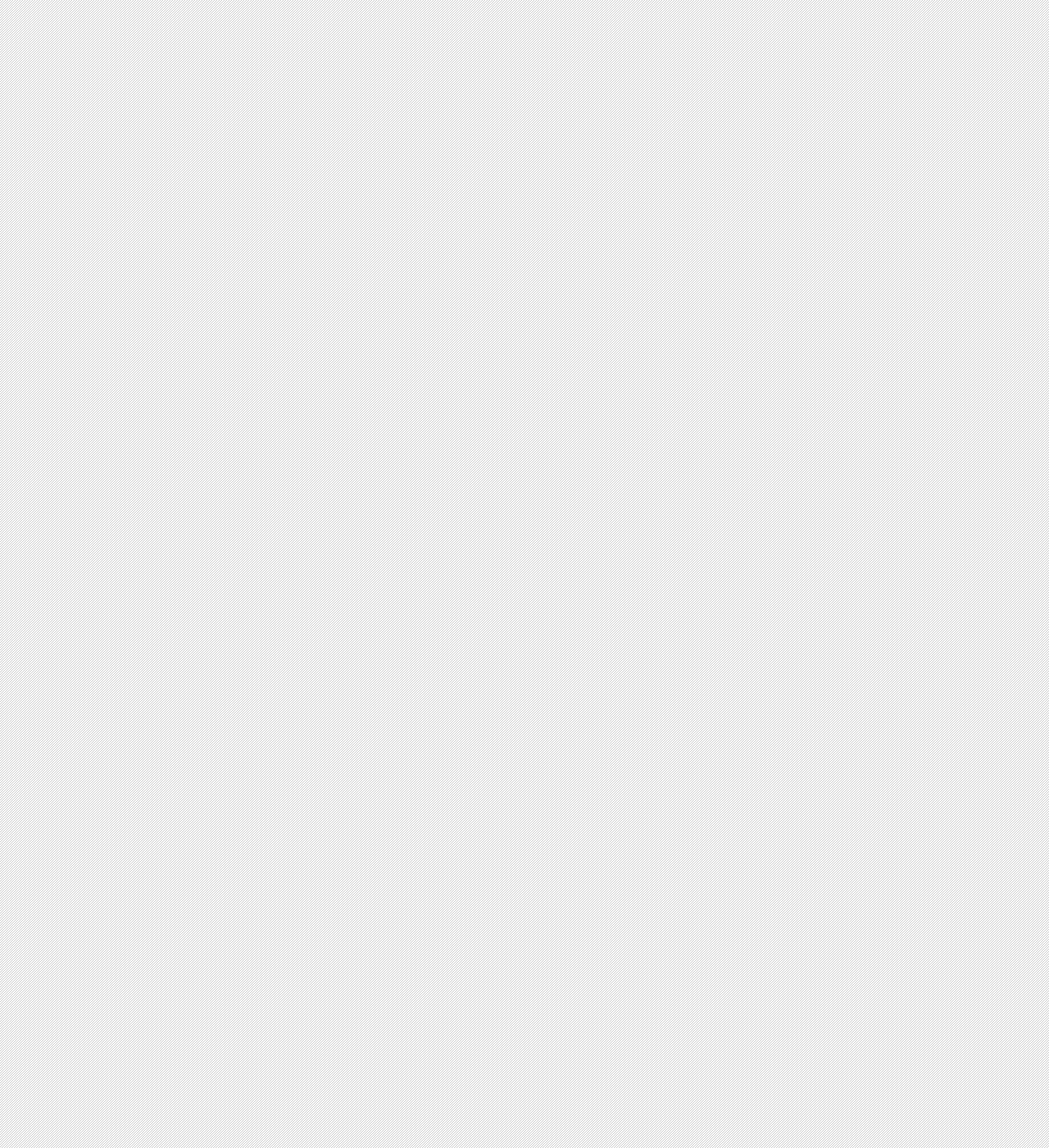
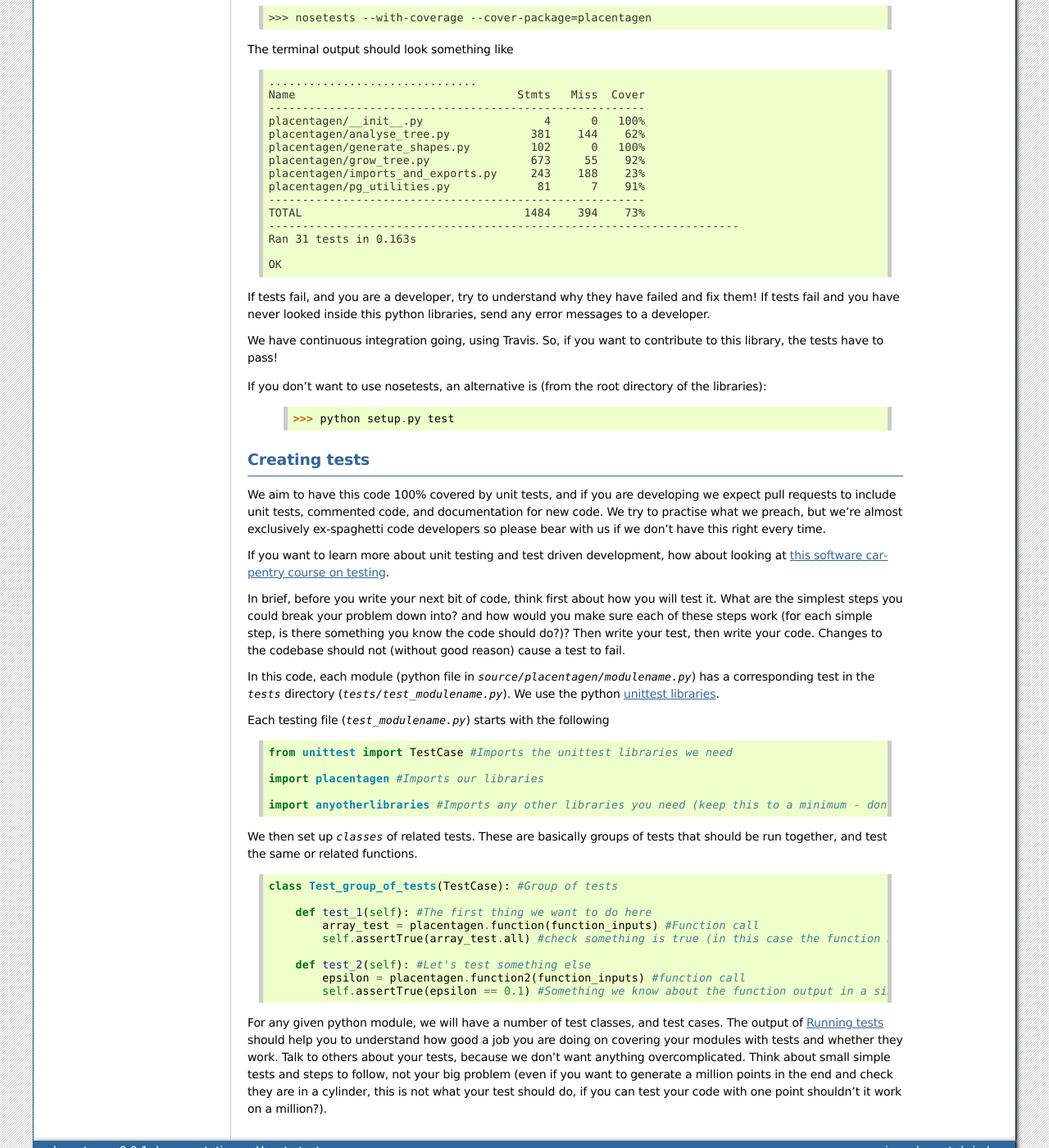
Before and after one commit to VirtualPregnancy/placentagen, a Sphinx documentation site: the page built from docs/testing.rst, in a window 1280 px wide and 1400 px high, scrolled down 427 px. Shown: the whole window at 82% size. Built offline with Sphinx 7.4.7, drawn with Linux system fonts in a browser that asks for light colours; some of the changed text lies outside the part shown.

Commit message:
documentation on testing

```diff
--- a/docs/conf.py
+++ b/docs/conf.py
@@ -35,6 +35,7 @@ extensions = [
     'sphinx.ext.autodoc',
     'sphinx.ext.todo',
     'sphinx.ext.mathjax',
+    'sphinx.ext.autosectionlabel',
 ]
 
 # Add any paths that contain templates here, relative to this directory.
--- a/docs/testing.rst
+++ b/docs/testing.rst
@@ -1,2 +1,107 @@
+===========
 How to test
-***********
+===========
+
+Running tests-  :ref:`Running tests`
+
+Creating tests-  :ref:`Creating tests`
+
+Running tests
+=============
+
+The codebase on the repository is tested using travis continuous integration for python 2.7 and 3.0
+
+To test locally on your machine, within the root directory you can run tests, first install nosetests:
+
+.. code-block:: console
+
+    >>> pip install nose
+
+Then install coverage:
+
+.. code-block:: console
+
+    >>> pip install coverage
+
+You can then check how your tests are doing using the following command:
+
+.. code-block:: console
+
+    >>> nosetests --with-coverage --cover-package=placentagen
+
+The terminal output should look something like
+
+.. code-block:: console
+
+    ...............................
+    Name                                 Stmts   Miss  Cover
+    --------------------------------------------------------
+    placentagen/__init__.py                  4      0   100%
+    placentagen/analyse_tree.py            381    144    62%
+    placentagen/generate_shapes.py         102      0   100%
+    placentagen/grow_tree.py               673     55    92%
+    placentagen/imports_and_exports.py     243    188    23%
+    placentagen/pg_utilities.py             81      7    91%
+    --------------------------------------------------------
+    TOTAL                                 1484    394    73%
+    ----------------------------------------------------------------------
+    Ran 31 tests in 0.163s
+
+    OK
+
+If tests fail, and you are a developer, try to understand why they have failed and fix them! If tests fail and you have
+never looked inside this python libraries, send any error messages to a developer.
+
+We have continuous integration going, using Travis. So, if you want to contribute to this library, the tests have to pass!
+
+If you don't want to use nosetests, an alternative is (from the root directory of the libraries):
+    >>> python setup.py test
+
+
+Creating tests
+==============
+
+We aim to have this code 100% covered by unit tests, and if you are developing we expect pull requests to include unit
+tests, commented code, and documentation for new code. We try to practise what we preach, but we're almost exclusively
+ex-spaghetti code developers so please bear with us if we don't have this right every time.
+
+If you want to learn more about unit testing and test driven development, how about looking at
+`this software carpentry course on testing <https://v4.software-carpentry.org/test/index.html>`_.
+
+In brief, before you write your next bit of code, think first about how you will test it. What are the simplest steps you
+could break your problem down into? and how would you make sure each of these steps work (for each simple step, is there something
+you know the code should do?)? Then write your test, then write your code. Changes to the codebase should not (without good reason)
+cause a test to fail.
+
+In this code, each module (python file in `source/placentagen/modulename.py`) has a corresponding test in the `tests` directory (`tests/test_modulename.py`). We use the python
+`unittest libraries <https://docs.python.org/2/library/unittest.html>`_.
+
+Each testing file (`test_modulename.py`) starts with the following
+
+.. code-block:: python
+
+    from unittest import TestCase #Imports the unittest libraries we need
+
+    import placentagen #Imports our libraries
+
+    import anyotherlibraries #Imports any other libraries you need (keep this to a minimum - dont import libraries for the sake of it!)
+
+We then set up `classes` of related tests. These are basically groups of tests that should be run together, and test the same or related functions.
+
+.. code-block:: python
+
+    class Test_group_of_tests(TestCase): #Group of tests
+
+        def test_1(self): #The first thing we want to do here
+            array_test = placentagen.function(function_inputs) #Function call
+            self.assertTrue(array_test.all) #check something is true (in this case the function must output an array of trues and falses)
+
+        def test_2(self): #Let's test something else
+            epsilon = placentagen.function2(function_inputs) #function call
+            self.assertTrue(epsilon == 0.1) #Something we know about the function output in a simple case
+
+For any given python module, we will have a number of test classes, and test cases. The output of :ref:`Running tests` should
+help you to understand how good a job you are doing on covering your modules with tests and whether they work. Talk to others about your
+tests, because we don't want anything overcomplicated. Think about small simple tests and steps to follow, not your big problem (even
+if you want to generate a million points in the end and check they are in a cylinder, this is not what your test should do, if you can test
+your code with one point shouldn't it work on a million?).
```
Also changed, not shown: 1 other file.
